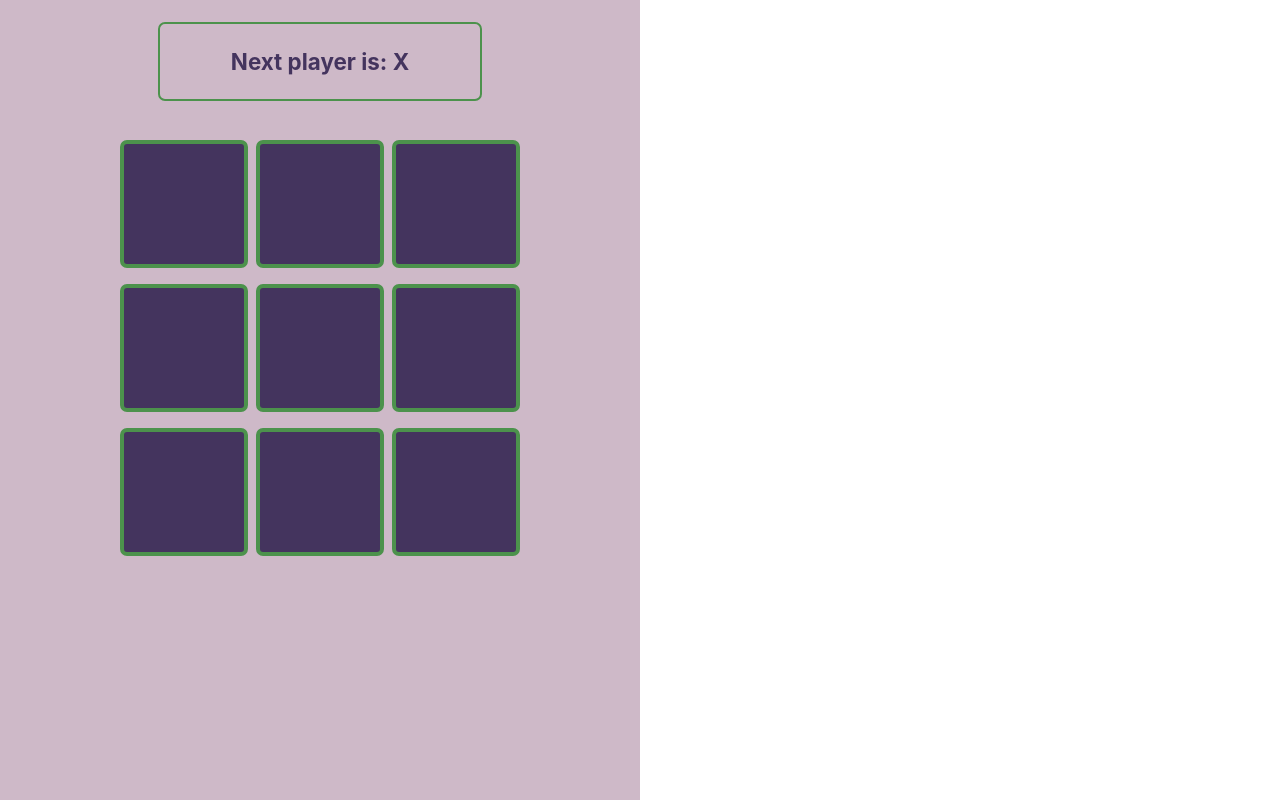
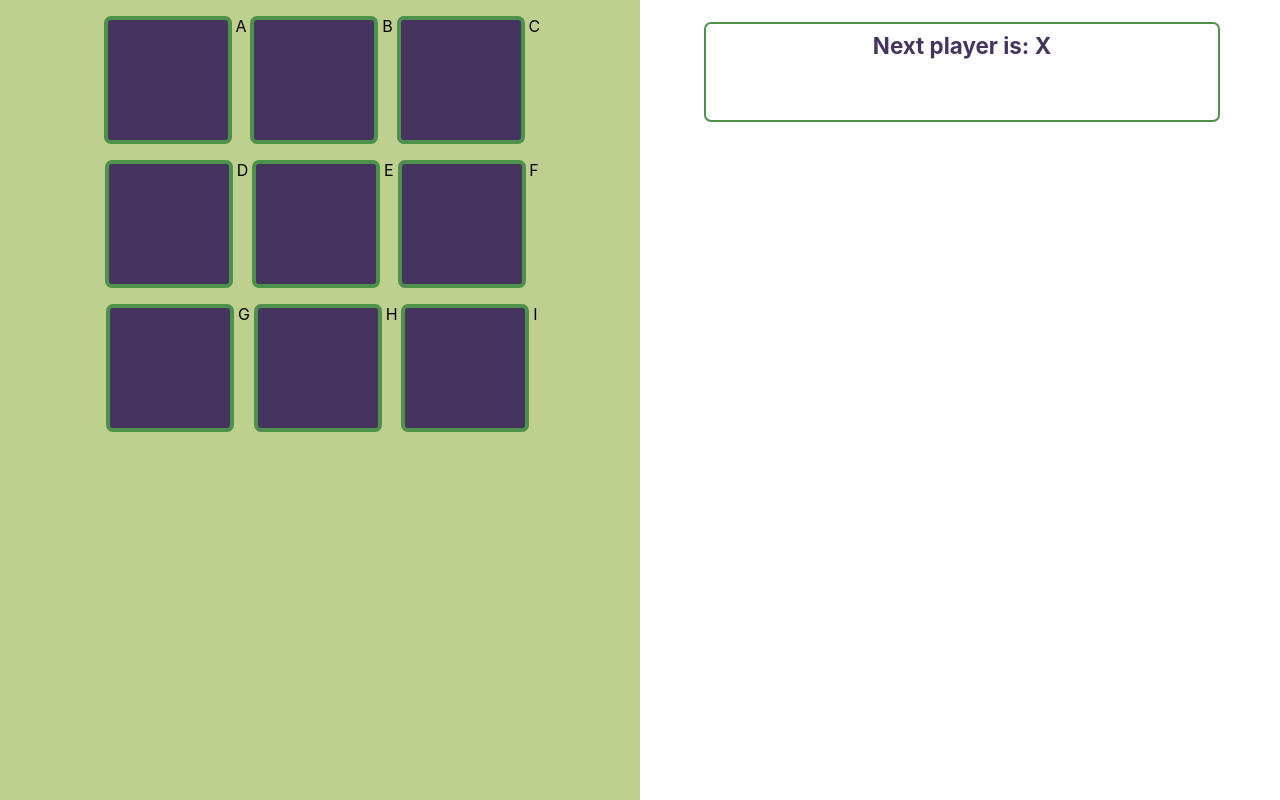
Before and after one commit to bolshed/TicTacToe, a React (Create React App) app: page / in a window 1280 px wide. Built offline with nearby package versions, Linux system fonts and the light colour scheme.

Commit message:
ttt-update

```diff
--- a/src/Components/Board.jsx
+++ b/src/Components/Board.jsx
@@ -3,51 +3,31 @@ import Square from './Square';
 class Board extends Component {
 
     renderSquare(i) {
-        return <Square
+        return (<Square
             value={this.props.squareArr[i]}
             handleClick={() => this.props.handleClick(i)} />
+        )
     }
 
     render() {
         return (
             <div className='main'>
-                <h3 className="status"> Next player is: {this.props.nextPlayer ? 'X' : 'O'}</h3>
-
                 <div className="row">
-                    {this.renderSquare(0)}
-                    {this.renderSquare(1)}
-                    {this.renderSquare(2)}
+                    {this.renderSquare(0)}A
+                    {this.renderSquare(1)}B
+                    {this.renderSquare(2)}C
                 </div>
-
                 <div className="row">
-                    {this.renderSquare(3)}
-                    {this.renderSquare(4)}
-                    {this.renderSquare(5)}
+                    {this.renderSquare(3)}D
+                    {this.renderSquare(4)}E
+                    {this.renderSquare(5)}F
                 </div>
-
                 <div className="row">
-                    {this.renderSquare(6)}
-                    {this.renderSquare(7)}
-                    {this.renderSquare(8)}
+                    {this.renderSquare(6)}G
+                    {this.renderSquare(7)}H
+                    {this.renderSquare(8)}I
                 </div>
             </div >
-            // <div className='main'>
-            //     <div className="row">
-            //         <Square value={this.props.squareArr[0]} handleClick={() => this.props.handleClick(0)} />
-            //         <Square value={this.props.squareArr[1]} handleClick={() => this.props.handleClick(1)} />
-            //         <Square value={this.props.squareArr[2]} handleClick={() => this.props.handleClick(2)} />
-            //     </div>
-            //     <div className="row">
-            //         <Square value={this.props.squareArr[3]} handleClick={() => this.props.handleClick(3)} />
-            //         <Square value={this.props.squareArr[4]} handleClick={() => this.props.handleClick(4)} />
-            //         <Square value={this.props.squareArr[5]} handleClick={() => this.props.handleClick(5)} />
-            //     </div>
-            //     <div className="row">
-            //         <Square value={this.props.squareArr[6]} handleClick={() => this.props.handleClick(6)} />
-            //         <Square value={this.props.squareArr[7]} handleClick={() => this.props.handleClick(7)} />
-            //         <Square value={this.props.squareArr[8]} handleClick={() => this.props.handleClick(8)} />
-            //     </div>
-            // </div >
         )
     }
 }
--- a/src/Components/Game.jsx
+++ b/src/Components/Game.jsx
@@ -10,26 +10,27 @@ class Game extends Component {
     this.state = {
       squareArr: Array(9).fill(null),
       nextPlayer: true,
-      setWinner: []
+      setWinner: null,
+      winningSquares: []
     }
-    this.handleClick = this.handleClick.bind(this)
+    // this.handleClick = this.handleClick.bind(this)
   }
 
   handleClick(i) {
     const array = this.state.squareArr
     if (array[i] !== null) {
       return
+    } else if (this.state.setWinner) {
+      return
     }
+
     array[i] = this.state.nextPlayer ? "X" : "O"
     this.setState({
       squareArr: array,
       nextPlayer: !this.state.nextPlayer
     })
-    console.log(array)
-
     this.checkWinner(array)
     // this.togglePlayer()
-
   }
 
   // togglePlayer() { // no need to bind because there's no return. we don't use an output from this func//
@@ -38,46 +39,70 @@ class Game extends Component {
   // }
 
   checkWinner = (array) => {
-    // const [a, b, c, d, e, f, g, h, i] = this.state.squareArr
-    // console.log(a, b, c, d, e, f, g, h, i)
+    const [a, b, c, d, e, f, g, h, i] = this.state.squareArr
 
-    if ((array[0] === array[1] && array[1] === array[2] && array[0] !== null) && (this.state.setWinner.length < 2)) {
+    if (this.state.setWinner) {
+      return;
+    } else if (a === b && b === c && a !== null) {
       this.setState({
-        setWinner: this.state.setWinner.push(array[0], array[1], array[2])
+        setWinner: a
+        // winnerIs: d
       })
-      // } else if (this.state.setWinner.length === 0) {
-
-
-      console.log(this.state.setWinner)
-
-      // return;
-    } else if (array[3] === array[4] && array[4] === array[5] && array[3] !== null) {
-      console.log('win 3 4 5')
-    } else if (array[6] === array[7] && array[7] === array[8] && array[6] !== null) {
-      console.log('win 6 7 8')
-    } else if (array[0] === array[4] && array[4] === array[8] && array[0] !== null) {
-      console.log('win 0 4 8')
-    } else if (array[2] === array[4] && array[4] === array[6] && array[2] !== null) {
-      console.log('win 2 4 6')
-    } else if (array[1] === array[4] && array[4] === array[7] && array[1] !== null) {
-      console.log('win 1 4 7')
-    } else if (array[2] === array[4] && array[4] === array[6] && array[2] !== null) {
-      console.log('win 2 4 6')
-    } else if (this.state.setWinner.length < 2) {
-      return;
+    } else if (d === e && e === f && d !== null) {
+      this.setState({
+        setWinner: d,
+        // winnerIs: a
+      })
+    } else if (g === h && h === i && g !== null) {
+      this.setState({
+        setWinner: g,
+        // winnerIs: g
+      })
+    } else if (a === e && e === i && a !== null) {
+      this.setState({
+        setWinner: a,
+        // winnerIs: a
+      })
+    } else if (c === e && e === g && c !== null) {
+      this.setState({
+        setWinner: c,
+        // winnerIs: c
+      })
+    } else if (b === e && e === h && b !== null) {
+      this.setState({
+        setWinner: b,
+        // winnerIs: b
+      })
+    } else if (a === d && d === g && a !== null) {
+      this.setState({
+        setWinner: a,
+        // winnerIs: a
+      })
+    } else if (c === f && f === i && c !== null) {
+      this.setState({
+        setWinner: c,
+        // winnerIs: c
+      })
     } else if (array.every(element => element !== null)) {
       console.log('no winner')
     }
+    // console.log(this.state.setWinner)
   }
 
   render() {
+    let winner = this.state.setWinner
+    let player = this.state.nextPlayer
     return (
       <div className='Game'>
+
         <Board
           handleClick={(i) => this.handleClick(i)}
           nextPlayer={this.state.nextPlayer}
           squareArr={this.state.squareArr} />
-        {/* <h1>heading</h1> */}
+
+
+        {winner ? <h3 className="Winner"> The Winner is: {winner}</h3> : <h3 className="Status"> Next player is: {player ? 'X' : 'O'}</h3>}
+
       </div>
     )
   }
--- a/src/Style.css
+++ b/src/Style.css
@@ -30,25 +30,51 @@
     grid-template: repeat(3, 1fr) / repeat(3, 1fr);
 }
 
-.status {
+.Game {
+    display: flex;
+}
+
+.Status {
     font-size: 1.4em;
     color:#44345e;
     text-align: center;
-    padding: 3vh 0;
+    padding: 1vh 0;
     border: 2px solid #4c924c;
     border-radius: 7px;
-    width: 50%;
+    min-width: 40vw;
+    max-height: 10vh;
+    margin-left: 5vw;
+}
+
+.Winner {
+    font-size: 1.4em;
+    color: rgb(255, 125, 4);
+    background-color: #44345e;
+    text-align: center;
+    padding: 1vh 0;
+    border: 2px solid #4c924c;
+    border-radius: 7px;
+    min-width: 40vw;
+    max-height: 10vh;
+    margin-left: 5vw;
+}
+
+.Info {
+    display: flex;
+    flex-direction: column;
+    /* align-items: center; */
 }
 
 .row {
     display: flex;
+    min-height: 10vw;
     margin-top: 2vh;
 }
 
 .square {
-    font-size: 5em;
+    font-size: 4.5vw;
     width: 10vw;
-    height: 10vw;
+    /* height: 10vw; */
     margin: 0 0.3vw;
     background-color: #44345e;
     color: rgb(255, 125, 4);
@@ -69,6 +95,6 @@
     align-items: center;
     min-height: 100vh;
     width: 50vw;
-    background-color: rgb(206, 185, 200);
+    background-color: rgb(190, 207, 142);
 
 }
```
